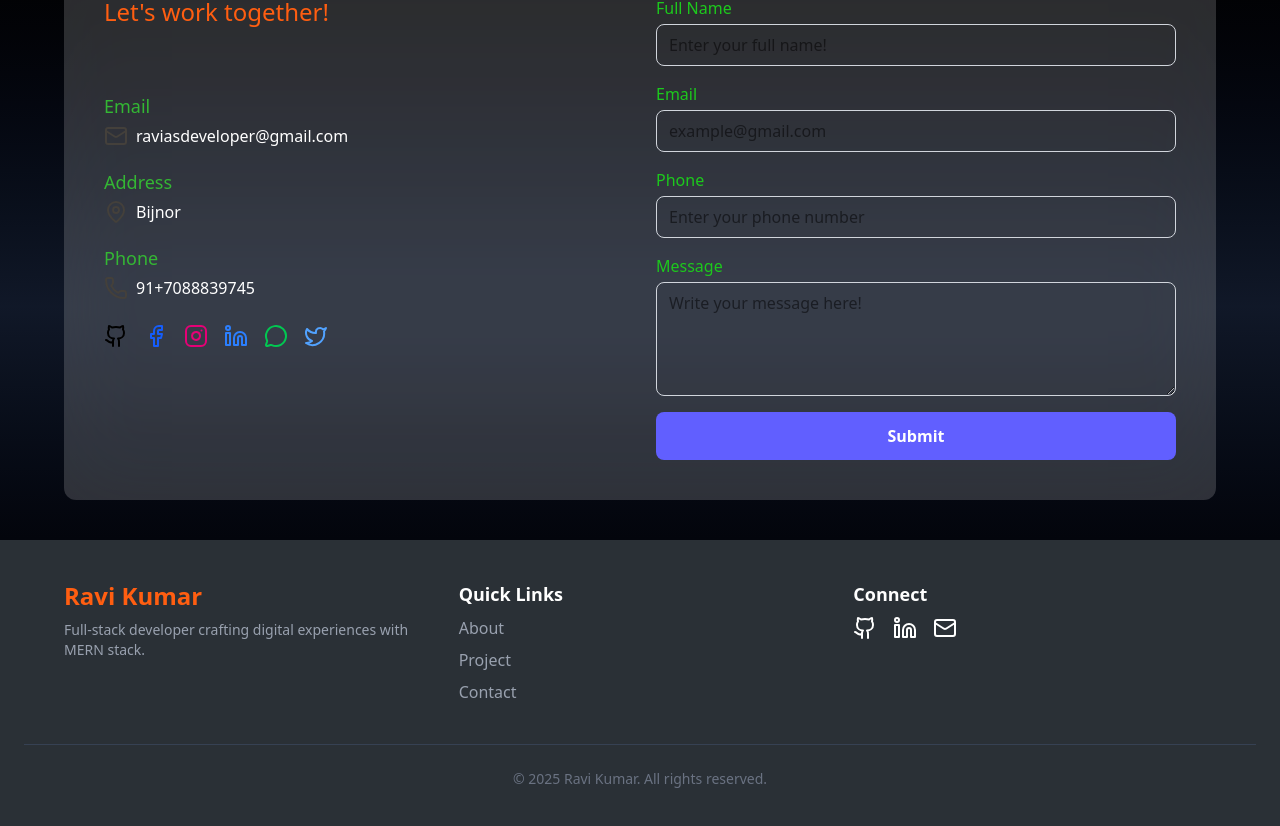
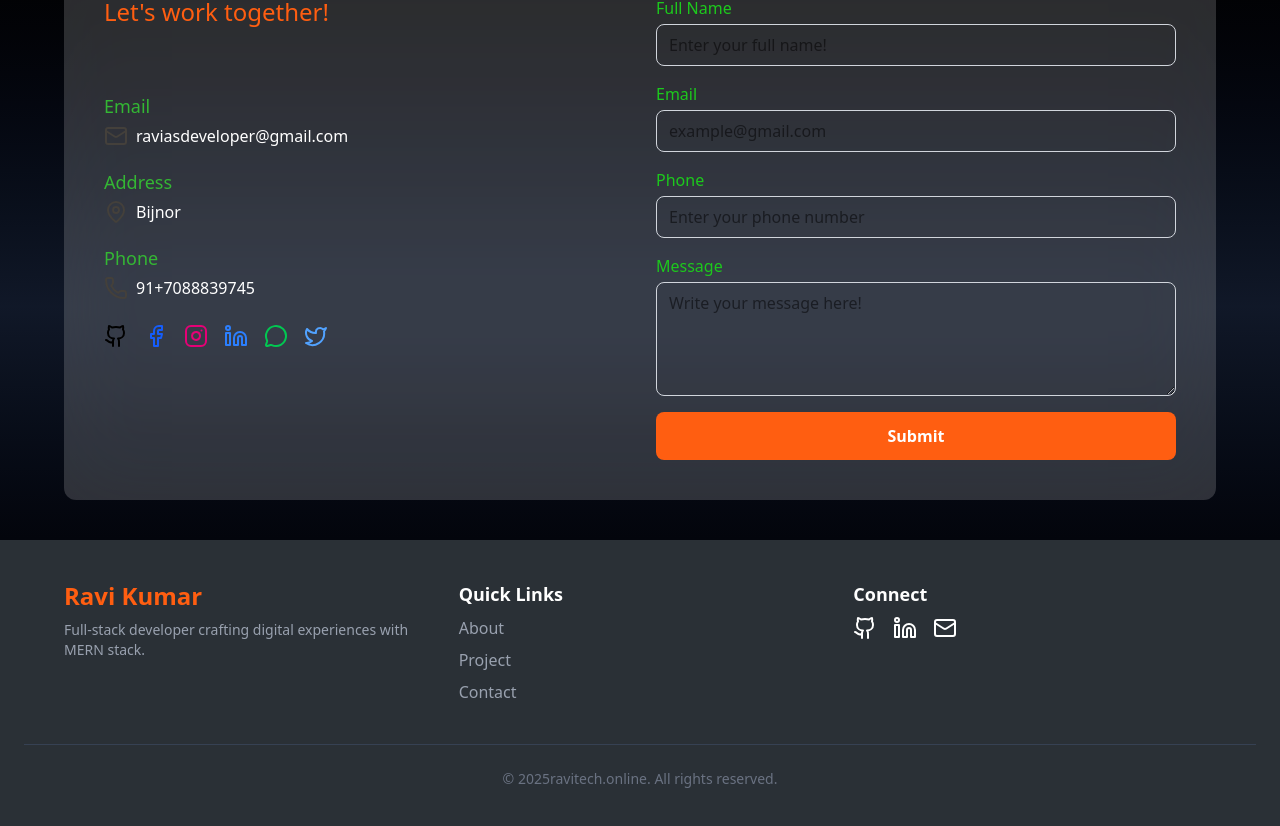
Before and after one commit to Rktechpro/portfolio, a React (Vite) app: page /contact in a window 1280 px wide. Shown: the part 216-1042 px from the top of the page. Built offline with nearby package versions, Linux system fonts and the light colour scheme.

Commit message:
Change your porfoilo update

```diff
--- a/src/components/Contact/Contact.jsx
+++ b/src/components/Contact/Contact.jsx
@@ -144,7 +144,7 @@ const Contact = () => {
               />
             </div>
 
-            <div className="flex flex-col gap-1">
+            <div className="flex flex-col gap-1 ">
               <label htmlFor="email" className="text-[#1dc91d] font-medium">
                 Email
               </label>
@@ -194,7 +194,7 @@ const Contact = () => {
 
             <button
               type="submit"
-              className="px-6 py-3 bg-indigo-500 text-white rounded-lg font-semibold hover:bg-indigo-600 transition cursor-pointer"
+              className="px-6 py-3 bg-[#FF5E11] text-white rounded-lg font-semibold hover:bg-indigo-600 transition cursor-pointer"
             >
               Submit
             </button>
--- a/src/components/footer/Footer.jsx
+++ b/src/components/footer/Footer.jsx
@@ -77,7 +77,7 @@ const Footer = () => {
 
       {/* Bottom Bar */}
       <div className="border-t border-gray-700 mt-10 pt-6 text-center text-sm text-gray-500">
-        © {new Date().getFullYear()} Ravi Kumar. All rights reserved.
+        © {new Date().getFullYear()}ravitech.online. All rights reserved.
       </div>
     </footer>
   );
```
Also changed, not shown: 1 other file (tests, documents, lock files or other folders).
